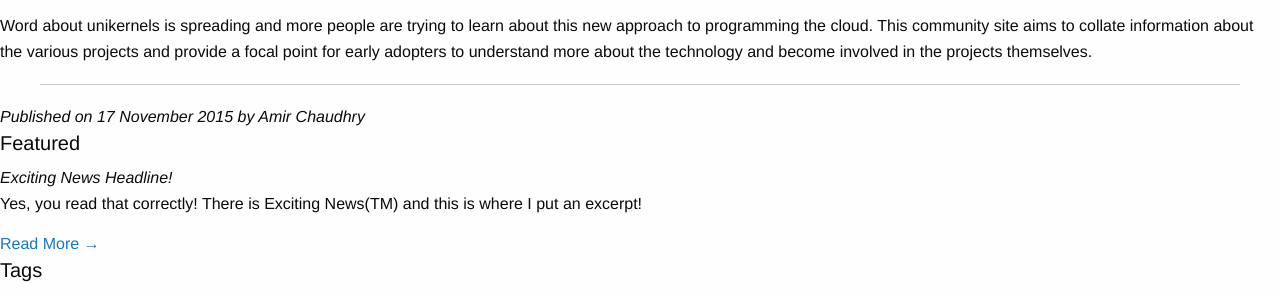
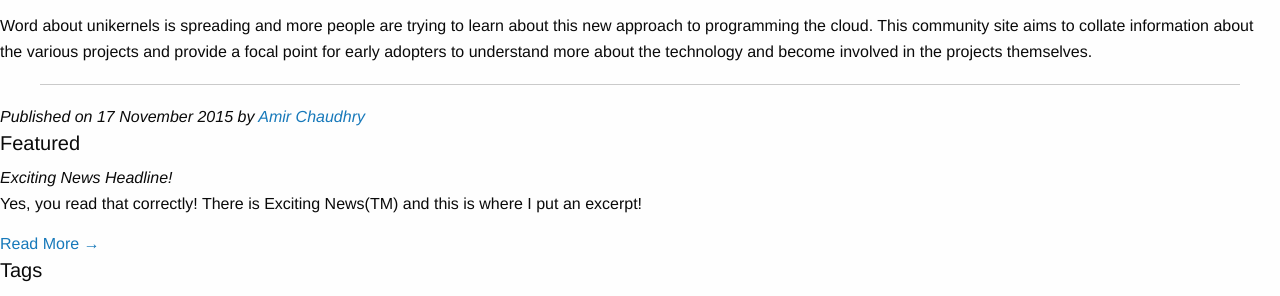
Before and after one commit to Unikernel-Systems/unikernel.org, a Jekyll site: the page built from blog/_posts/2015-11-17-unikernelorg-site.md, in a window 1280 px wide. Shown: the part 211-507 px from the top of the page. Built offline with Jekyll 4.4.1, drawn with Linux system fonts in a browser that asks for light colours; nearby versions of some CDN libraries; library files that are not in the unit come from our copies; part of the change alters nothing that is shown.

```diff
--- a/_includes/themes/zurb-553/post.html
+++ b/_includes/themes/zurb-553/post.html
@@ -10,7 +10,7 @@
 
     {{ content }}
     <hr>
-    <em>Published on {{ page.date | date_to_long_string }} by {{ page.author }}</em>
+    <em>Published on {{ page.date | date_to_long_string }} by <a href="{{page.author-url}}">{{ page.author }}</a></em>
 
   </div>
 
--- a/blog/_posts/2015-11-17-unikernelorg-site.md
+++ b/blog/_posts/2015-11-17-unikernelorg-site.md
@@ -2,8 +2,10 @@
 layout: post
 title: "A community site for Unikernels"
 author: Amir Chaudhry
+author-url: 'http://amirchaudhry.com'
 date: 2015-11-17 17:00:00
 tags: [some, tags, here]
+image:
 excerpt: "Word about unikernels is spreading and more people are trying to learn about this new approach to programming the cloud.  This community site aims to collate information about the various projects and provide a focal point for early adopters to understand more about the technology and become involved in the projects themselves."
 shorturl:
 ---
```
